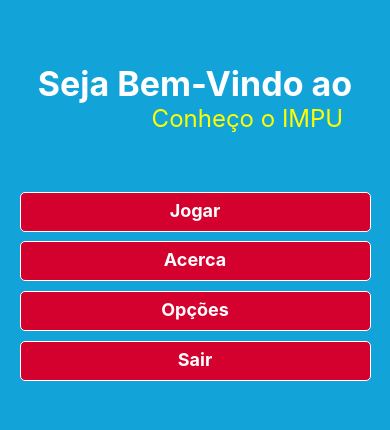
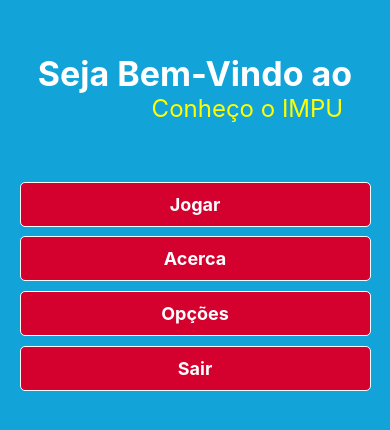
Before and after one commit to tiagobondo/Quiz, a React Native app: screen /Home in a window 390 px wide. Shown: the part 200-630 px from the top of the page. Built offline with nearby package versions, Linux system fonts and the light colour scheme.

Commit message:
Reajuste na page Home e seu style

```diff
--- a/src/pages/Home/index.js
+++ b/src/pages/Home/index.js
@@ -18,16 +18,16 @@ export default function Home(props){
         <Text style={styles.textPlay}>Jogar</Text>
     </TouchableOpacity>
 
-    <TouchableOpacity style={styles.buttonAbout} onPress={()=>props.navigation.navigate('About')} activeOpacity={0.7}>
-        <Text style={styles.textAbout}>Acerca</Text>
+    <TouchableOpacity style={styles.buttonHome} onPress={()=>props.navigation.navigate('About')} activeOpacity={0.7}>
+        <Text style={styles.textButtonHome}>Acerca</Text>
     </TouchableOpacity>
 
-    <TouchableOpacity style={styles.buttonOptions} onPress={()=>props.navigation.navigate('Options')} activeOpacity={0.7}>
-        <Text style={styles.textOptions}>Opções</Text>
+    <TouchableOpacity style={styles.buttonHome} onPress={()=>props.navigation.navigate('Options')} activeOpacity={0.7}>
+        <Text style={styles.textButtonHome}>Opções</Text>
     </TouchableOpacity>
 
-    <TouchableOpacity style={styles.buttonExit} onPress={()=>alert('Sair')} activeOpacity={0.7}>
-        <Text style={styles.textExit}>Sair</Text>
+    <TouchableOpacity style={styles.buttonHome} onPress={()=>alert('Sair')} activeOpacity={0.7}>
+        <Text style={styles.textButtonHome}>Sair</Text>
     </TouchableOpacity>
 
     </View>
--- a/src/pages/Home/style.js
+++ b/src/pages/Home/style.js
@@ -24,73 +24,37 @@ const styles = StyleSheet.create({
   buttonPlay:{
     marginTop:'15%',
     width:'90%',
-    height:40,
+    height:45,
     backgroundColor:'#d4002e',
     borderRadius:5,
     borderWidth:1,
-    borderColor:'#fff'
+    borderColor:'#fff',
+    alignItems: 'center',
+    justifyContent: 'center'
   },
 
   textPlay:{
-    textAlign:'center',
     color:'#fff',
     fontSize:18,
     fontWeight:'bold',
-    padding:7,
   },
 
-  buttonAbout:{
+buttonHome:{
     marginTop:'2.5%',
     width:'90%',
-    height:40,
+    height:45,
     backgroundColor:'#d4002e',
     borderRadius:5,
     borderWidth:1,
-    borderColor:'#fff'
+    borderColor:'#fff',
+    alignItems: 'center',
+    justifyContent: 'center'
   },
 
-  textAbout:{
-    textAlign:'center',
+textButtonHome:{
     color:'#fff',
     fontSize:18,
     fontWeight:'bold',
-    padding:7,
-  },
-
-  buttonOptions:{
-    marginTop:'2.5%',
-    width:'90%',
-    height:40,
-    backgroundColor:'#d4002e',
-    borderRadius:5,
-    borderWidth:1,
-    borderColor:'#fff'
-  },
-
-  textOptions:{
-    textAlign:'center',
-    color:'#fff',
-    fontSize:18,
-    fontWeight:'bold',
-    padding:7,
-  },
-
-  buttonExit:{
-    marginTop:'2.5%',
-    width:'90%',
-    height:40,
-    backgroundColor:'#d4002e',
-    borderRadius:5,
-    borderWidth:1,
-    borderColor:'#fff'
-  },
-
-  textExit:{
-    textAlign:'center',
-    color:'#fff',
-    fontSize:18,
-    fontWeight:'bold',
-    padding:7,
   }
 
 })
```
